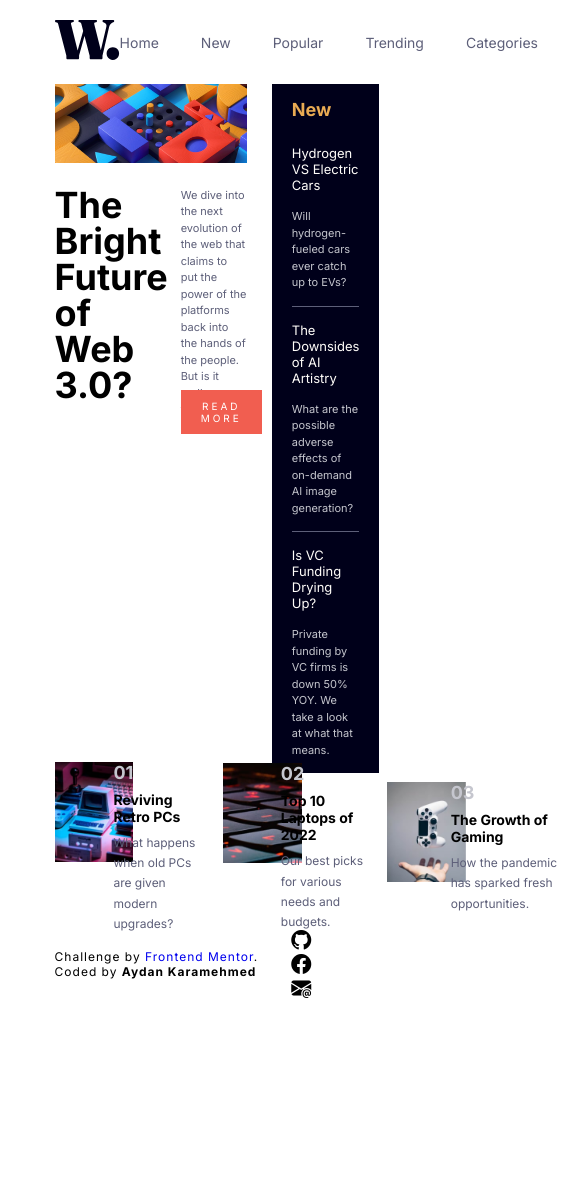
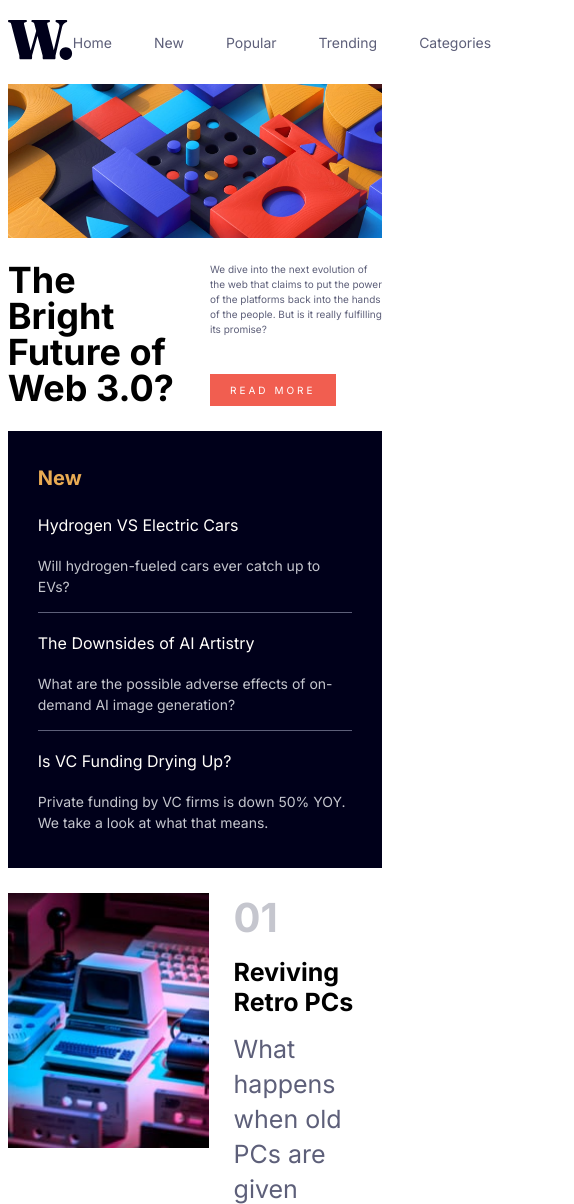
Before and after one commit to AydanKara/news-homepage-main, a plain HTML site: page index.html in a window 390 px wide. Shown: the top 1204 px of the page, 574 px wide, since content can reach past the window. Before the commit the page ends 1000 px from the top, so only its background shows below. Drawn offline with nearby package versions, Linux system fonts and the light colour scheme.

Commit message:
Update style.css

```diff
--- a/css/style.css
+++ b/css/style.css
@@ -207,20 +207,179 @@ header .navbar a:hover {
     font-weight: 600;
   }
   .home .home-wrapper-item-bottom .home-wrapper-item-bottom-right {
-    font-size: 11px;
+    font-size: 10px;
 
   }
   .home .home-wrapper-item-description h2 {
     padding-bottom: 0;
-    font-size: 18px;
+    font-size: 16px;
     margin-bottom: 10px;
   }
   .home .home-wrapper-item-description .bold-paragraph {
     padding: 15px 0;
-    font-size: 13px;
+    font-size: 12px;
   }
   .home .home-wrapper-item-description .paragraph {
     padding-bottom: 15px;
+    font-size: 10px;
+  }
+  .blogs .blogs-wrapper .blogs-wrapper-item-desc .item-title {
+    font-size: 80%;
+  }
+  .blogs .blogs-wrapper .blogs-wrapper-item-desc .paragraph {
+    font-size: 70%;
+    line-height: unset;
+  }
+  .blogs .blogs-wrapper .blogs-wrapper-item {
+    gap: 5px;
+  }
+}
+@media (max-width: 990px) {
+  .home .home-wrapper-item-description h2 {
+    padding-bottom: 0;
+    font-size: 16px;
+    margin-bottom: 5px;
+  }
+  .home .home-wrapper-item-description .bold-paragraph {
+    padding: 10px 0;
     font-size: 11px;
   }
+  .home .home-wrapper-item-description .paragraph {
+    padding-bottom: 10px;
+    font-size: 10px;
+  }
+  .blogs .blogs-wrapper .blogs-wrapper-item-desc .item-title {
+    font-size: 65%;
+  }
+  .blogs .blogs-wrapper .blogs-wrapper-item-desc .paragraph {
+    font-size: 65%;
+    line-height: unset;
+  }
+  .blogs .blogs-wrapper .blogs-wrapper-item-desc {
+    padding-right: 0;
+    padding-left: 20px;
+  }
+  header {
+    padding: 0 5%;
+    margin: 0 5%;
+    margin-top: 20px;
+  }
+  .home {
+    padding: 0 5%;
+    margin: 0 5%;
+    margin-top: 20px;
+  }
+  .blogs {
+    padding: 0 5%;
+    margin: 0 5%;
+    margin-top: 25px;
+  }
+  .attribution {
+    padding: 0 5%;
+    margin: 0 5%;
+    margin-top: 30px;
+  }
 }
+@media (max-width: 790px) {
+  .home .home-wrapper {
+    flex-wrap: wrap;
+  }
+  .home .home-wrapper .home-wrapper-item:nth-child(1) {
+    width: 100%;
+  }
+  .home .home-wrapper .home-wrapper-item:nth-child(2) {
+    width: 100%;
+  }
+  .home .home-wrapper-item-description {
+    margin: 20px 10px;
+  }
+  .home .home-wrapper-item-description h2 {
+    padding-bottom: 0;
+    font-size: 20px;
+    margin-bottom: 5px;
+  }
+  .home .home-wrapper-item-description .bold-paragraph {
+    padding: 20px 0;
+    font-size: 16px;
+  }
+  .home .home-wrapper-item-description .paragraph {
+    padding-bottom: 15px;
+    font-size: 14px;
+  }
+  .blogs .blogs-wrapper .blogs-wrapper-item img {
+    height: 85%;
+  }
+  header {
+    padding: 0 3%;
+    margin: 0 3%;
+    margin-top: 20px;
+  }
+  .home {
+    padding: 0 3%;
+    margin: 0 3%;
+    margin-top: 20px;
+  }
+  .blogs {
+    padding: 0 3%;
+    margin: 0 3%;
+    margin-top: 25px;
+  }
+  .attribution {
+    padding: 0 3%;
+    margin: 0 3%;
+    margin-top: 30px;
+  }
+}
+@media (max-width: 672px) {
+  .blogs .blogs-wrapper {
+    flex-wrap: wrap;
+    height: 100%;
+
+  }
+  .blogs .blogs-wrapper .blogs-wrapper-item {
+
+    width: 100%;
+  }
+  .blogs .blogs-wrapper .blogs-wrapper-item-img {
+    width: auto;
+    height: 300px;
+  }
+  .blogs .blogs-wrapper .blogs-wrapper-item-desc {
+    width: auto;
+    height: auto;
+    padding-right: 10px;
+  }
+  .blogs .blogs-wrapper .blogs-wrapper-item-desc h3 {
+    font-size: 40px;
+    font-weight: 600;
+  }
+  .blogs .blogs-wrapper .blogs-wrapper-item-desc .item-title {
+    font-size: 25px;
+    font-weight: 700;
+    padding: 15px 0;
+  }
+  .blogs .blogs-wrapper .blogs-wrapper-item-desc .paragraph {
+    font-size: 25px;
+    line-height: 1.4;
+  }
+  header {
+    padding: 0 1%;
+    margin: 0 1%;
+    margin-top: 20px;
+  }
+  .home {
+    padding: 0 1%;
+    margin: 0 1%;
+    margin-top: 20px;
+  }
+  .blogs {
+    padding: 0 1%;
+    margin: 0 1%;
+    margin-top: 25px;
+  }
+  .attribution {
+    padding: 0 1%;
+    margin: 0 1%;
+    margin-top: 30px;
+  }
+}
```
